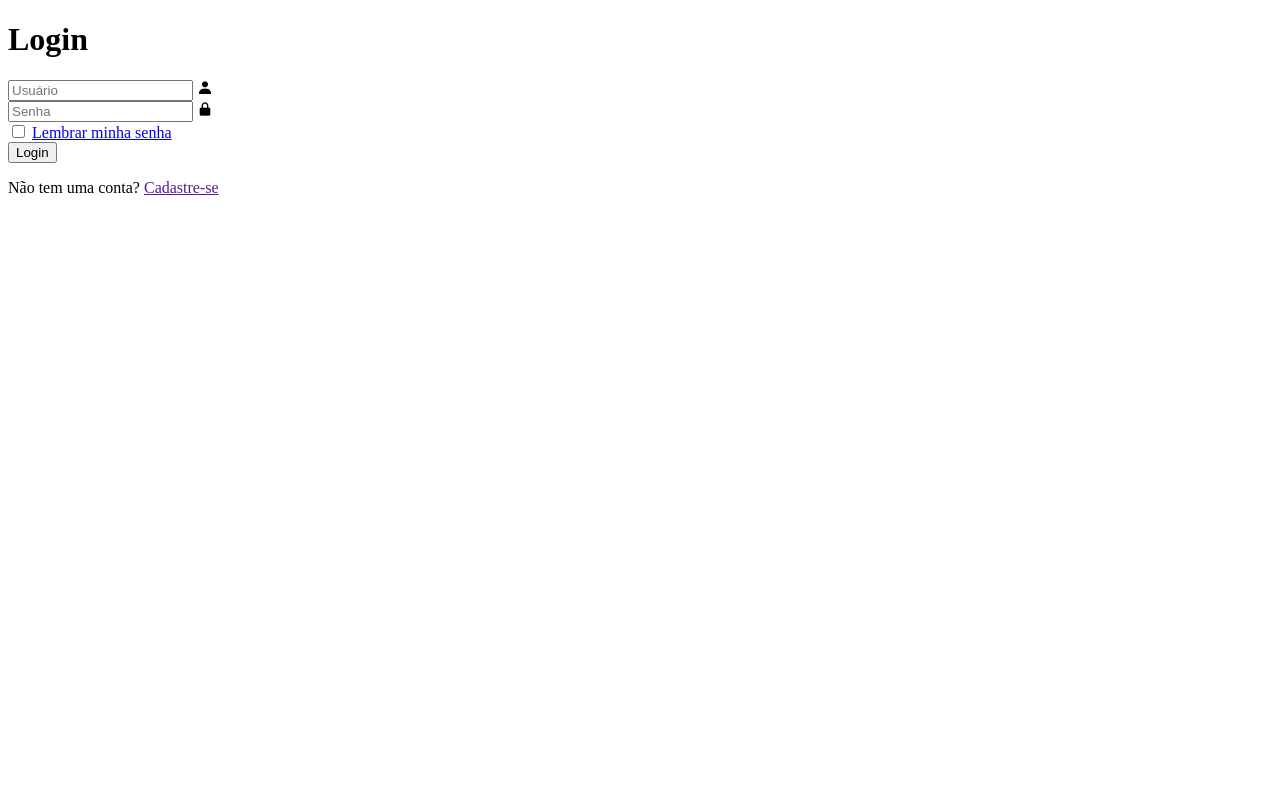
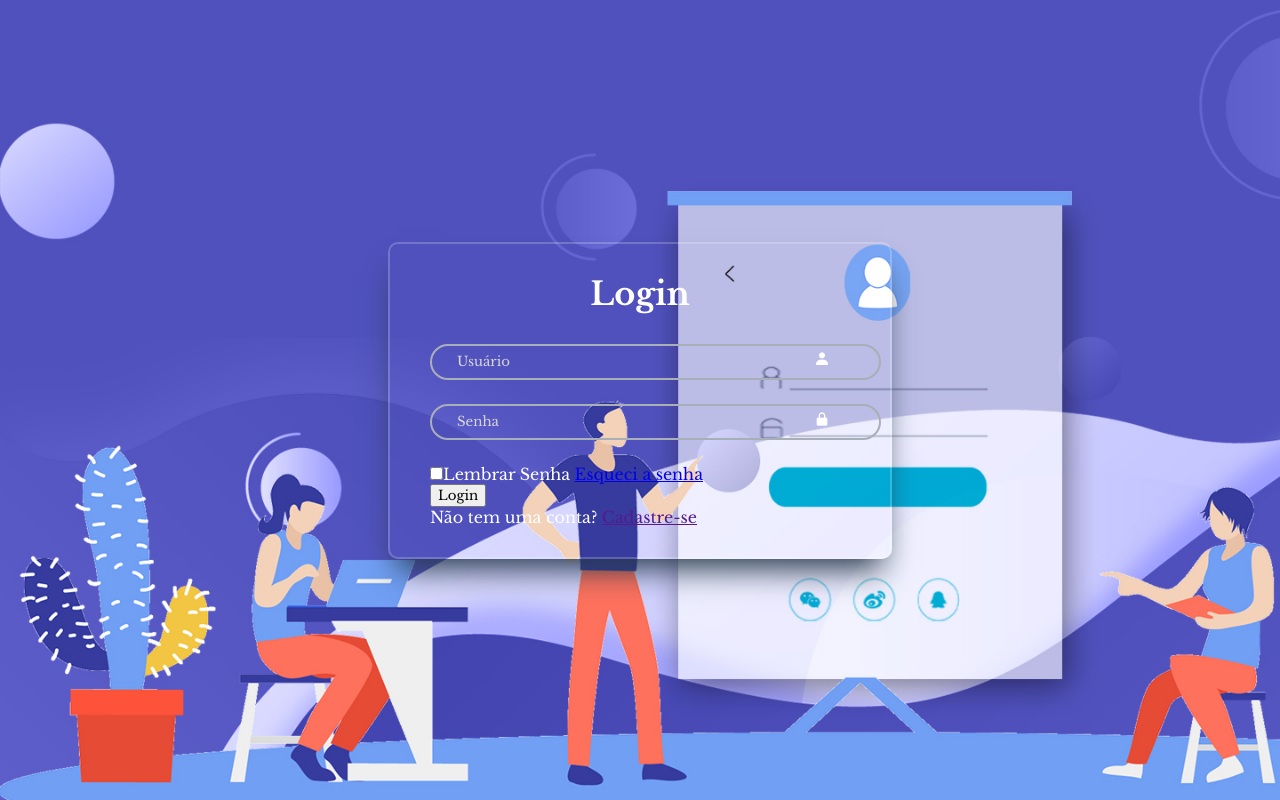
Before and after one commit to Ivirton-Filho/Login-page-Only-HTML-and-CSS-, a plain HTML site: page index.html in a window 1280 px wide. Drawn offline with nearby package versions, Linux system fonts and the light colour scheme; a web font is replaced by a local one.

Commit message:
Adicionando estilização

```diff
--- a/index.html
+++ b/index.html
@@ -10,7 +10,7 @@
 </head>
 <body>
     <main>
-        <form action="">
+        <form class="container">
             <h1>Login</h1>
             <div class="input-box">
                 <input type="email" placeholder="Usuário" id="user" alt="E-mail">
@@ -23,8 +23,8 @@
 
             <div class="forgot-password">
                 <label for="">
-                    <input type="checkbox">
-                    <a href="http://">Lembrar minha senha</a>
+                    <input type="checkbox">Lembrar Senha
+                    <a href="http://">Esqueci a senha</a>
                 </label>
             </div>
 
--- a/style.css
+++ b/style.css
@@ -0,0 +1,58 @@
+@import url('https://fonts.googleapis.com/css2?family=Libre+Baskerville:ital,wght@0,400..700;1,400..700&family=Playfair+Display:ital,wght@0,400..900;1,400..900&display=swap');
+*{
+    margin: 0;
+    font-family: "Libre Baskerville", serif;
+}
+
+body{
+    display: flex;
+    justify-content: center;
+    align-items: center;
+    height: 100vh;
+    background: url(./img/—Pngtree—flat\ business\ login\ box\ login_1319176.jpg);
+    background-size: cover;
+   /* background-position: center;*/
+}
+
+.container{
+    width: 420px;
+    background-color: transparent;
+    border: 2px solid rgba(255, 255, 255, .2);
+    border-radius: 10px;
+    padding: 30px 40px;
+    color: white;
+    box-shadow: rgb(38, 57, 77) 0px 20px 30px -10px;
+}
+
+.container h1{
+    text-align: center;
+    font-size: 32px;
+    font-weight: bold;
+}
+
+.input-box{
+    position: relative;
+    margin: 30px 0;
+    height: 30px;
+}
+
+.input-box input{
+    width: 100%;
+    height: 100%;
+    background: transparent;
+    border: 2px solid rgb(169, 175, 182) ;
+    border-radius: 40px;
+    outline: none;
+    color: white;
+    padding-left: 25px;
+}
+
+.input-box input::placeholder{
+    color: rgb(214, 214, 214);
+}
+
+.input-box i{
+    position: absolute;
+    right: 20px;
+    top: 25%;
+}
```
Also changed, not shown: img/—Pngtree—flat business login box login_1319176.jpg (added).
